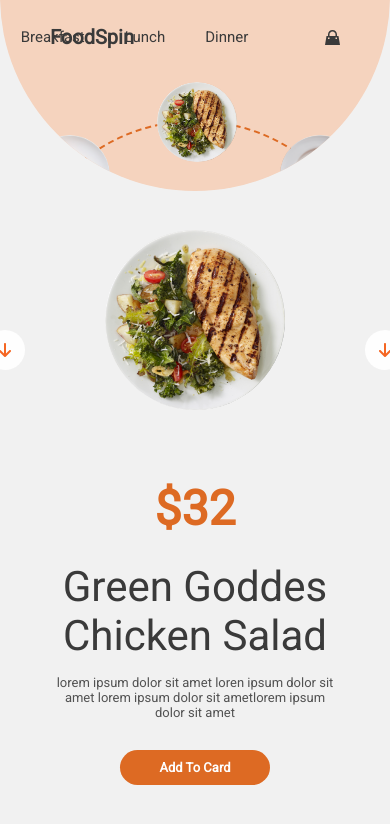
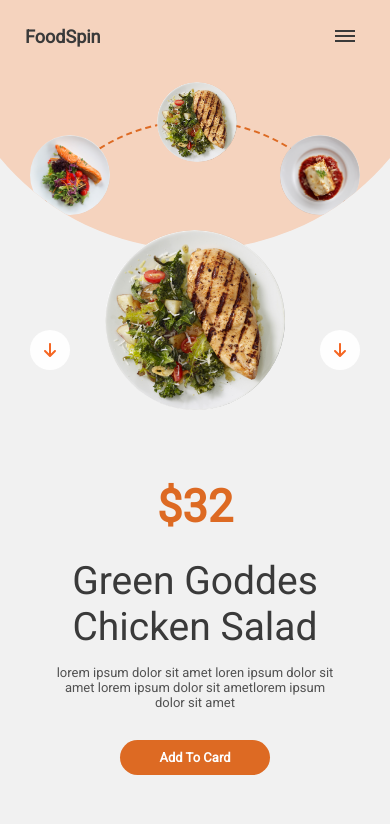
Before and after one commit to armanalz/foodpin, a React (Create React App) app: page / in a window 390 px wide. Shown: the top 824 px of the page. Built offline with nearby package versions, Linux system fonts and the light colour scheme.

Commit message:
adding sidebar

```diff
--- a/src/components/Main.js
+++ b/src/components/Main.js
@@ -7,8 +7,11 @@ class Main extends Component {
 
         rotate: 0,
         i: 0,
+        bckShow: false,
         circulate: 0,
         animate: false,
+        showSidebar: false,
+        openMenu:false,
         description: {
 
             price: [32,45,71,59,60,90,29,44],
@@ -27,37 +30,81 @@ class Main extends Component {
 
     }
 
+    componentDidMount(){
+
+        window.addEventListener('scroll',this.scrollHandler);
+        window.addEventListener('resize',this.resizeHandler);
+
+    }
+
+    scrollHandler = () => {
+
+        if (window.scrollY > 1) {
+
+             this.setState({
+
+                 bckShow:true
+
+             })
+
+        } else {
+
+             this.setState({
+
+                 bckShow:false
+
+             })
+        }
+    }
+
+    resizeHandler = () => {
+
+        if (window.innerWidth > 600) {
+
+             this.setState({
+
+                showSidebar: false
+
+             })
+
+        }
+    }
+
 
     carouselHandler = (e) => {
 
         let  length = this.state.description.price.length-1;
 
         this.setState({
-            circulate: this.state.circulate + 360, animate: true
+             animate: true
         })
 
         if(e.target.id === "right" && this.state.i < length) {
 
                 this.setState({
-                    rotate: this.state.rotate + 45, i: this.state.i+1
+                    circulate: this.state.circulate + 360,  rotate: this.state.rotate + 45,
+                     i: this.state.i+1
                 })
 
         }else if(e.target.id === "right" && this.state.i >= length) {
 
                 this.setState({
-                    rotate: this.state.rotate + 45, i: 0
+                    circulate: this.state.circulate + 360, rotate: this.state.rotate + 45,
+                     i: 0
                 })
 
         }else if(e.target.id === "left" && this.state.i > 0) {
 
                 this.setState({
-                    rotate: this.state.rotate - 45, i: this.state.i-1
+                    circulate: this.state.circulate - 360, rotate: this.state.rotate - 45,
+                    i: this.state.i-1
                 })
 
         }else if (e.target.id === "left" && this.state.i >= 0) {
 
                 this.setState({
-                    rotate: this.state.rotate - 45, i: length
+                    circulate: this.state.circulate - 360, rotate: this.state.rotate - 45,
+                     i: length
                 })
 
         }
@@ -72,6 +119,41 @@ class Main extends Component {
 
     }
 
+    sidebarOpenHandler = () => {
+
+
+            this.setState({
+
+                showSidebar: true, openMenu: true
+
+            })
+
+    }
+
+    sidebarCloseHandler = (e) => {
+
+        if(e.target.id !== "menu" && e.target.id !== "sidebar_navigation") {
+
+            this.setState({
+
+                 openMenu: false
+
+            })
+
+            setTimeout(() => {
+
+                this.setState({
+
+                    showSidebar: false
+
+                })
+
+            }, 400);
+
+        }
+
+    }
+
     render() {
 
         let bg = require(`../resources/img/img-${this.state.i}.png`)
@@ -80,14 +162,35 @@ class Main extends Component {
 
             <main className="main">
 
-                <header className="header">
+                <div className="sidebar"
+                     style={{display:this.state.showSidebar ? "flex" : "none"}}
+                     onClick={(e) => this.sidebarCloseHandler(e)}
+                >
+
+                   <nav className="sidebar_navigation" id="menu"
+                        style={{animationName:this.state.openMenu ? "sidebarOpen" : "sidebarClose"}}
+                   >
+                        <Icon id="sidebar_navigation" name="icon-location-shopping"/>
+                        <p id="menu" className="sidebar_navigation-item">breakfast</p>
+                        <p id="menu" className="sidebar_navigation-item">lunch</p>
+                        <p id="menu" className="sidebar_navigation-item">dinner</p>
+                    </nav>
+
+                </div>
+
+                <header className={this.state.bckShow ? `header ${this.state.description.color[this.state.i]}` : "header"}>
                     <h4 className="header_title">FoodSpin</h4>
                     <nav className="header_navigation">
                         <p className="header_navigation-item">breakfast</p>
                         <p className="header_navigation-item">lunch</p>
                         <p className="header_navigation-item">dinner</p>
                     </nav>
-                    <Icon name="icon-location-shopping"/>
+                    <Icon id="header_navigation" name="icon-location-shopping"/>
+                    <div className="header_menu" onClick={() => this.sidebarOpenHandler()}>
+                            <div className="header_menu-item top"></div>
+                            <div className="header_menu-item middle"></div>
+                            <div className="header_menu-item bottom"></div>
+                    </div>
                 </header>
 
                 <div className={`carousel ${this.state.description.color[this.state.i]}`}>
--- a/src/resources/styles/css/styles.css
+++ b/src/resources/styles/css/styles.css
@@ -46,6 +46,32 @@ COLORS
 .main {
   overflow: hidden;
   font-family: 'Roboto', sans-serif;
+  position: relative;
+}
+.sidebar {
+  position: absolute;
+  bottom: 0;
+  top: 0;
+  left: 0;
+  right: 0;
+  z-index: 999999;
+  background: rgba(8, 8, 8, 0.7);
+  flex-direction: row-reverse;
+}
+.sidebar_navigation {
+  display: flex;
+  flex-direction: column;
+  background: #F1F1F1;
+  padding: 2rem;
+  transform-origin: right;
+}
+.sidebar_navigation-item {
+  font-size: 1.5rem;
+  margin: 1.5rem 4rem 0 0;
+  text-transform: capitalize;
+}
+.sidebar_navigation-item:first-child {
+  margin: 6rem auto 6rem auto;
 }
 .header {
   display: flex;
@@ -53,18 +79,57 @@ COLORS
   top: 0;
   left: 0;
   right: 0;
-  padding: 2.5rem 5rem 0 5rem;
+  padding: 2.5rem 5rem 2.5rem 5rem;
   justify-content: space-between;
   align-items: center;
   color: #3a3a3a;
-  z-index: 9999;
+  z-index: 99999;
+}
+.header.pink {
+  background-color: #eba67c;
+}
+.header.yellow {
+  background-color: #f2e963;
+}
+.header.magenta {
+  background-color: #f47cb5;
+}
+.header.violet {
+  background-color: #e07ced;
+}
+.header.brown {
+  background-color: #f69956;
+}
+.header.green {
+  background-color: #58f667;
+}
+.header.aqua {
+  background-color: #63f2da;
+}
+.header.blue {
+  background-color: #75c1f5;
+}
+@media only screen and (max-width: 650px) {
+  .header {
+    padding: 1.6rem 2.5rem;
+  }
 }
 .header_title {
   font-size: 2rem;
 }
+@media only screen and (max-width: 650px) {
+  .header_title {
+    font-size: 1.8rem;
+  }
+}
 .header_navigation {
   display: flex;
   margin: 0 0 0 -40rem;
+}
+@media only screen and (max-width: 650px) {
+  .header_navigation {
+    display: none;
+  }
 }
 @media only screen and (max-width: 1080px) {
   .header_navigation {
@@ -75,6 +140,36 @@ COLORS
   font-size: 1.5rem;
   margin: 0 4rem 0 0;
   text-transform: capitalize;
+}
+.header_menu {
+  height: 4rem;
+  width: 4rem;
+  border-radius: 50%;
+  display: none;
+  cursor: pointer;
+}
+.header_menu:hover {
+  animation: menuButton 0.1s ease;
+  background-color: rgba(8, 8, 8, 0.1);
+}
+.header_menu:active {
+  border: none;
+}
+@media only screen and (max-width: 650px) {
+  .header_menu {
+    display: flex;
+    flex-direction: column;
+    align-items: center;
+    justify-content: center;
+  }
+}
+.header_menu-item {
+  width: 2rem;
+  height: 0.2rem;
+  background: #3a3a3a;
+}
+.header_menu-item:not(:last-child) {
+  margin-bottom: 0.3rem;
 }
 .carousel {
   clip-path: circle(50vw at 70% -15vw);
@@ -90,6 +185,12 @@ COLORS
     clip-path: circle(50vw at 50% -1vw);
     justify-content: center;
     align-items: center;
+    max-height: 55rem;
+  }
+}
+@media only screen and (max-width: 650px) {
+  .carousel {
+    clip-path: circle(65vw at 50% -1vw);
     max-height: 55rem;
   }
 }
@@ -296,6 +397,11 @@ COLORS
   margin: 0 0 2.5rem 0;
   font-weight: 600;
 }
+@media only screen and (max-width: 650px) {
+  .description_price {
+    font-size: 4.5rem;
+  }
+}
 @media only screen and (max-width: 1080px) {
   .description_price {
     text-align: center;
@@ -333,6 +439,11 @@ COLORS
   text-transform: capitalize;
   max-width: 30rem;
   margin: 0 0 1.5rem 0;
+}
+@media only screen and (max-width: 650px) {
+  .description_title {
+    font-size: 3.9rem;
+  }
 }
 @media only screen and (max-width: 1080px) {
   .description_title {
@@ -421,7 +532,7 @@ COLORS
   cursor: pointer;
   transition: all 0.3s;
 }
-@media only screen and (max-width: 650px) {
+@media only screen and (max-width: 480px) {
   .controller_arrow {
     margin-top: 10rem;
   }
@@ -437,7 +548,7 @@ COLORS
 }
 @media only screen and (max-width: 650px) {
   .controller_arrow.left {
-    margin-right: 8rem;
+    margin-right: 3.5rem;
   }
 }
 .controller_arrow.right {
@@ -445,7 +556,7 @@ COLORS
 }
 @media only screen and (max-width: 650px) {
   .controller_arrow.right {
-    margin-left: 8rem;
+    margin-left: 3.5rem;
   }
 }
 .controller_middle {
@@ -517,16 +628,54 @@ COLORS
     transform-origin: right;
   }
 }
+@keyframes sidebarOpen {
+  from {
+    transform: scaleX(0);
+  }
+  to {
+    transform: scaleX(1);
+  }
+}
+@keyframes sidebarClose {
+  from {
+    transform: scaleX(1);
+  }
+  to {
+    transform: scaleX(0);
+  }
+}
+@keyframes menuButton {
+  from {
+    background-color: transparent;
+  }
+  to {
+    background-color: rgba(254, 254, 254, 0.2);
+  }
+}
 #text-animate {
   animation: textScale 0.5s ease;
 }
 #button-animate {
   animation: buttonScale 0.5s ease;
 }
+#menu {
+  animation-duration: 0.4s;
+  animation-timing-function: ease;
+}
 .icon-location-shopping {
   width: 1.5rem;
   height: 1.5rem;
   fill: #3a3a3a;
+}
+@media only screen and (max-width: 650px) {
+  #header_navigation {
+    display: none;
+  }
+}
+#sidebar_navigation {
+  width: 2rem;
+  height: 2rem;
+  margin: 5rem auto 5rem auto;
 }
 .icon-arrow-down2 {
   width: 1.6rem;
--- a/src/resources/styles/less/base.less
+++ b/src/resources/styles/less/base.less
@@ -29,7 +29,7 @@ BREAK POINTS
 *
 */
 
-@xs: 48rem;
+@xs: 480px;
 @phone: 650px;
 @tab-port: 90rem;
 @tab-land:1080px;
--- a/src/resources/styles/less/main.less
+++ b/src/resources/styles/less/main.less
@@ -2,7 +2,45 @@
 
     overflow: hidden;
     font-family: @main-font;
+    position: relative;
 
+}
+
+.sidebar {
+
+    position: absolute;
+    bottom: 0;
+    top: 0;
+    left: 0;
+    right: 0;
+    z-index: 999999;
+    background: rgba(@color-black, .7);
+    flex-direction: row-reverse;
+
+
+    &_navigation {
+
+        display: flex;
+        flex-direction: column;
+        background: @bg-color;
+        padding: 2rem;
+        transform-origin: right;
+
+
+
+        &-item {
+
+            &:first-child {
+
+                margin: 6rem auto 6rem auto;
+            }
+
+            font-size: 1.5rem;
+            margin: 1.5rem 4rem 0 0;
+            text-transform: capitalize;
+
+        }
+    }
 }
 
 .header {
@@ -12,15 +50,70 @@
     top: 0;
     left: 0;
     right: 0;
-    padding: 2.5rem 5rem 0 5rem;
+    padding: 2.5rem 5rem 2.5rem 5rem;
     justify-content: space-between;
     align-items: center;
     color: @color-primary;
-    z-index: 9999;
+    z-index: 99999;
+
+
+        &.pink {
+
+            background-color: darken(@color-pink, 15%);
+
+         }
+
+         &.yellow {
+
+            background-color: darken(@color-yellow, 15%);
+         }
+
+         &.magenta {
+
+            background-color: darken(@color-magenta, 15%);
+         }
+
+         &.violet {
+
+            background-color: darken(@color-violet, 15%);
+         }
+
+         &.brown {
+
+            background-color: darken(@color-brown, 15%);
+         }
+
+         &.green {
+
+            background-color: darken(@color-green, 15%);
+         }
+
+         &.aqua {
+
+            background-color: darken(@color-aqua, 15%);
+         }
+
+         &.blue {
+
+            background-color: darken(@color-blue, 15%);
+          }
+
+
+    .responsive(@phone, {
+
+        padding: 1.6rem 2.5rem;
+
+    });
 
     &_title {
 
         font-size: 2rem;
+
+        .responsive(@phone, {
+
+            font-size: 1.8rem;
+
+        });
 
     }
 
@@ -28,6 +121,12 @@
 
         display: flex;
         margin: 0 0 0 -40rem;
+
+        .responsive(@phone, {
+
+            display: none;
+
+        });
 
         .responsive(@tab-land, {
 
@@ -41,6 +140,65 @@
             margin: 0 4rem 0 0;
             text-transform: capitalize;
         }
+    }
+
+    &_menu {
+
+        height: 4rem;
+        width: 4rem;
+        border-radius: 50%;
+        display: none;
+        cursor: pointer;
+
+
+        &:hover {
+            animation: menuButton .1s ease;
+
+            background-color: rgba(@color-black, .1);
+        }
+
+        &:active {
+
+          //  animation: menuButton .2s ease;
+            border: none;
+
+        }
+
+        .responsive(@phone, {
+
+            display: flex;
+            flex-direction: column;
+            align-items: center;
+            justify-content: center;
+
+        });
+
+
+        &-item {
+
+            width: 2rem;
+            height: .2rem;
+            background: @color-primary;
+            &:not(:last-child) {
+
+                margin-bottom: .3rem;
+            }
+
+            &.top {
+
+            }
+
+            &.middle {
+
+
+            }
+
+            &.bottom {
+
+
+            }
+        }
+
     }
 
 }
@@ -64,6 +222,14 @@
 
 
      });
+
+    .responsive(@phone, {
+
+        clip-path:  circle(65vw at 50% -1vw);
+        max-height: 55rem;
+
+
+    });
 
      &.pink {
 
@@ -351,6 +517,12 @@
         margin: 0 0 2.5rem 0;
         font-weight: 600;
 
+        .responsive(@phone, {
+
+            font-size: 4.5rem;
+
+        });
+
         .responsive(@tab-land, {
 
           text-align: center;
@@ -417,6 +589,12 @@
         text-transform: capitalize;
         max-width: 30rem;
         margin: 0 0 1.5rem 0;
+
+        .responsive(@phone, {
+
+            font-size: 3.9rem;
+
+        });
 
         .responsive(@tab-land, {
 
@@ -541,7 +719,7 @@
         cursor: pointer;
         transition: all .3s;
 
-        .responsive(@phone, {
+        .responsive(@xs, {
 
             margin-top: 10rem;
 
@@ -564,7 +742,7 @@
 
             .responsive(@phone, {
 
-                margin-right: 8rem;
+                margin-right: 3.5rem;
 
             });
 
@@ -576,7 +754,7 @@
 
             .responsive(@phone, {
 
-                margin-left: 8rem;
+                margin-left: 3.5rem;
 
             });
 
@@ -605,35 +783,3 @@
     }
 
 }
-
-@keyframes textScale {
-
-    0%   {transform: scale(1,1); opacity: 1; transform-origin: bottom left;}
-    25%  {transform: scale(0.5, 0.8); opacity: 0.4; transform-origin: bottom left;}
-    50%  {transform: scale(0, 0.5); opacity: 0; transform-origin: bottom left;}
-    75%  {transform: scale(0.8, 0.8); opacity: 0.4; transform-origin: top right;}
-    100% {transform: scale(1,1); opacity: 1; transform-origin: top right;}
-
-}
-
-@keyframes buttonScale {
-
-    0%   {transform: scale(1,1); opacity: 1; transform-origin: left;}
-    25%  {transform: scale(0.8, 0.6); opacity: 0.4; transform-origin: left;}
-    50%  {transform: scale(0, 0.8); opacity: 0; transform-origin: right;}
-    75%  {transform: scale(0.8, 0.6); opacity: 0.4; transform-origin: right;}
-    100% {transform: scale(1,1); opacity: 1; transform-origin: right;}
-
-}
-
-#text-animate {
-
-    animation: textScale .5s ease;
-
-}
-
-#button-animate {
-
-    animation: buttonScale .5s ease;
-
-}
--- a/src/resources/styles/less/styles.less
+++ b/src/resources/styles/less/styles.less
@@ -1,4 +1,5 @@
 @import "base.less";
 @import "typography.less";
 @import "main.less";
+@import "animations.less";
 @import "icon.less";
--- a/src/resources/styles/less/typography.less
+++ b/src/resources/styles/less/typography.less
@@ -25,3 +25,4 @@ COLORS
 @color-yellow: #f8f3aa;
 @color-brown: #fac59f;
 @color-blue: #bce1fa;
+@color-black: #080808;
```
Also changed, not shown: src/resources/styles/css/animations.css (added, +60 -0 lines), src/resources/styles/less/animations.less (added, +58 -0 lines), src/resources/styles/less/icon.less (+18 -0 lines).
